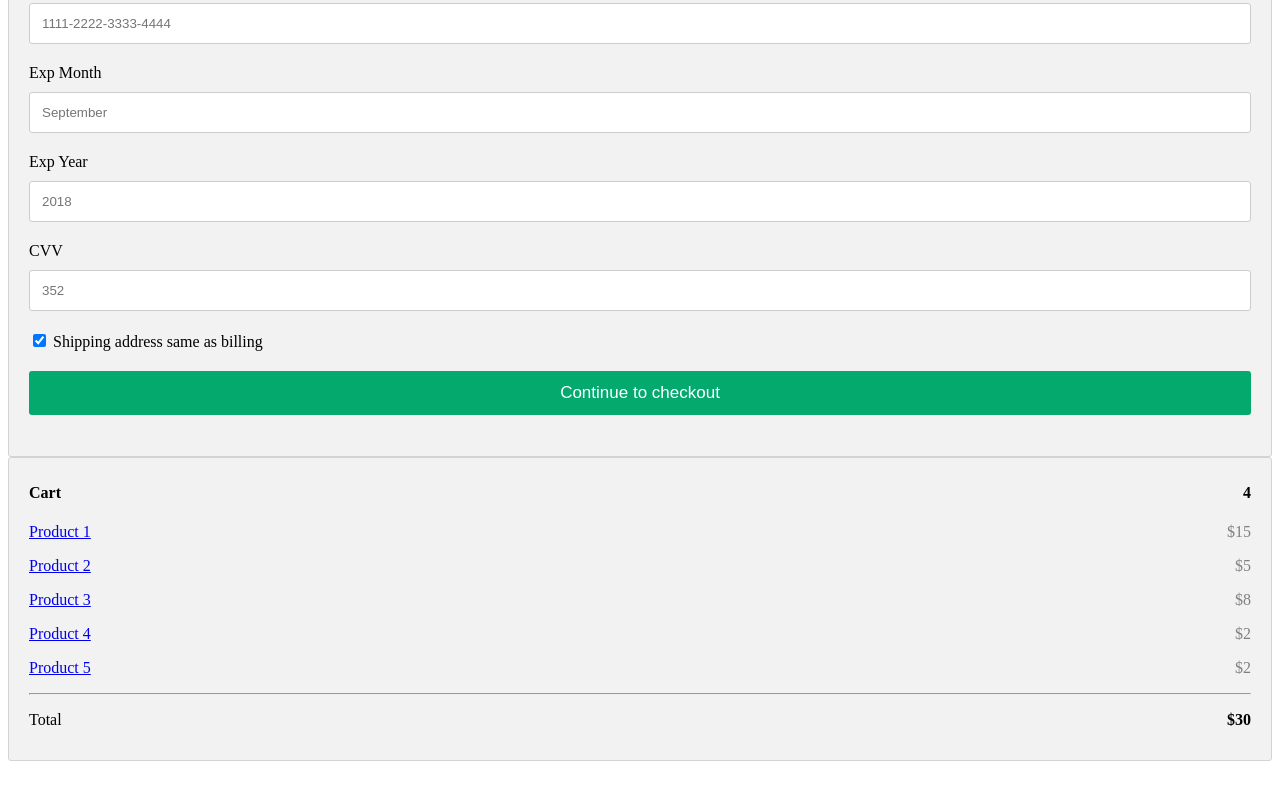
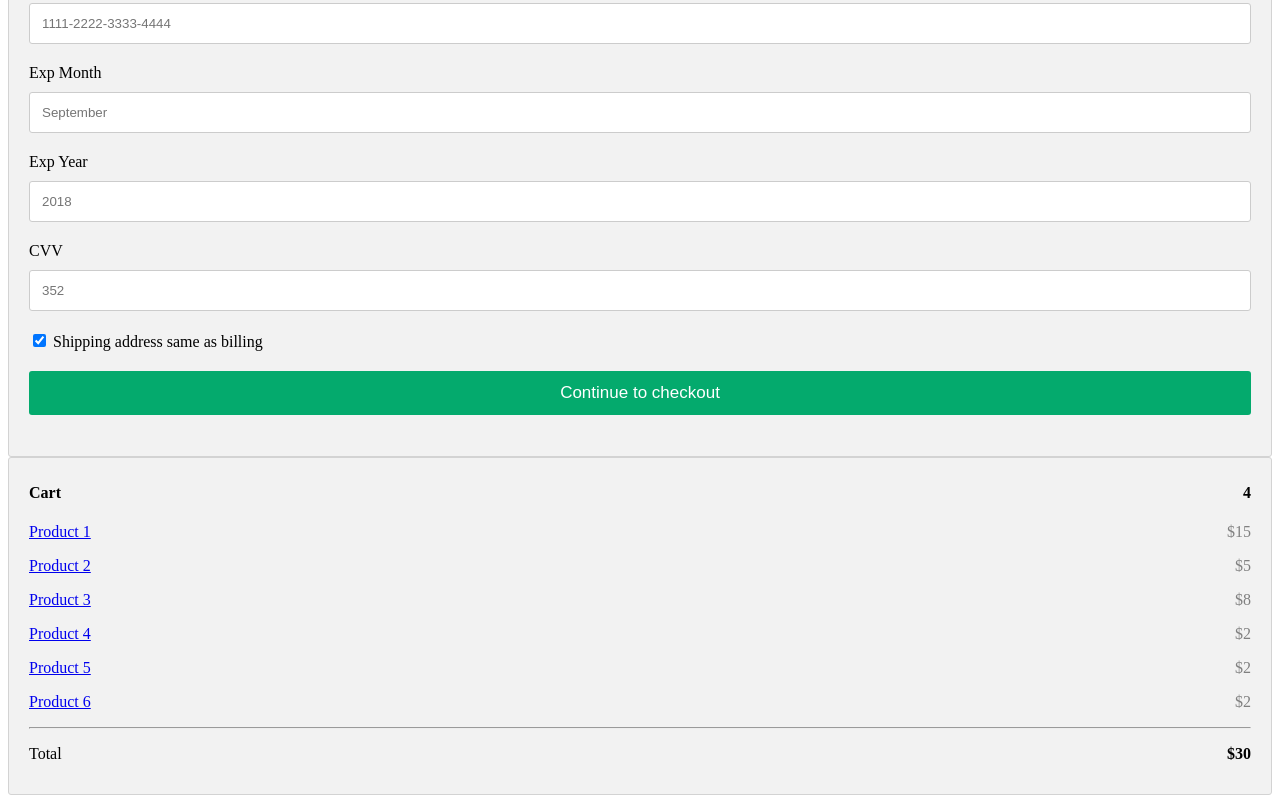
Before and after one commit to ManojKRISHNAPPA/friendly-fishstick, a plain HTML site: page index.html in a window 1280 px wide. Shown: the part 843-1646 px from the top of the page. Before the commit the page ends 1612 px from the top, so only its background shows below. Drawn offline with Linux system fonts and the light colour scheme.

Commit message:
gowthams latest code

```diff
--- a/index.html
+++ b/index.html
@@ -165,6 +165,7 @@ span.price {
         <p><a href="#">Product 3</a> <span class="price">$8</span></p>
         <p><a href="#">Product 4</a> <span class="price">$2</span></p>
 	<p><a href="#">Product 5</a> <span class="price">$2</span></p>
+	<p><a href="#">Product 6</a> <span class="price">$2</span></p>
         <hr>
         <p>Total <span class="price" style="color:black"><b>$30</b></span></p>
       </div>
```
